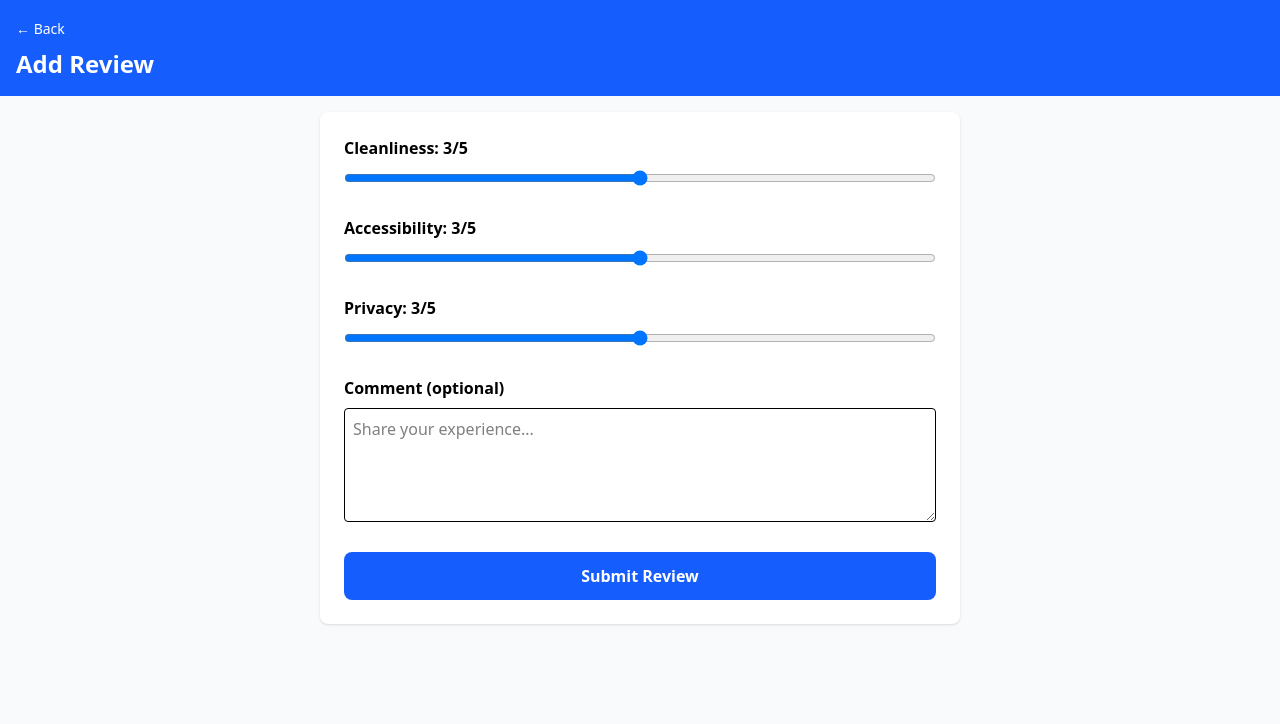
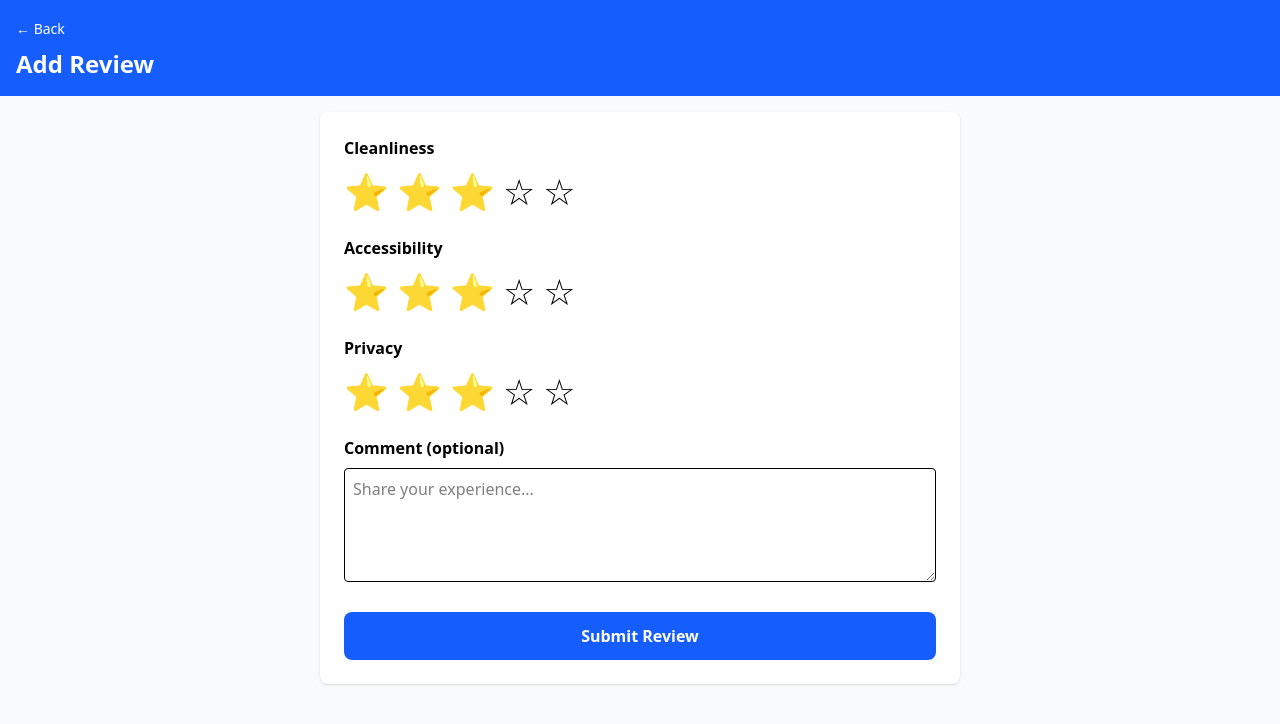
Before and after one commit to AntPad27/Brathroom_app, a Next.js app: page /bathroom/1/review in a window 1280 px wide. Shown: the top 724 px of the page. Built offline with nearby package versions, Linux system fonts and the light colour scheme; no server answers.

Commit message:
new star rateings

```diff
--- a/app/bathroom/[id]/review/page.js
+++ b/app/bathroom/[id]/review/page.js
@@ -43,6 +43,26 @@ export default function AddReview({ params }) {
     setSubmitting(false)
   }
 
+  const StarRating = ({ value, onChange, label }) => {
+    return (
+      <div className="mb-6">
+        <label className="block font-bold mb-3">{label}</label>
+        <div className="flex gap-2">
+          {[1, 2, 3, 4, 5].map((star) => (
+            <button
+              key={star}
+              type="button"
+              onClick={() => onChange(star)}
+              className="text-4xl transition-all hover:scale-110"
+            >
+              {star <= value ? '⭐' : '☆'}
+            </button>
+          ))}
+        </div>
+      </div>
+    )
+  }
+
   return (
     <div className="min-h-screen">
       <header className="bg-blue-600 text-white p-4">
@@ -54,49 +74,25 @@ export default function AddReview({ params }) {
         <form onSubmit={handleSubmit} className="bg-white p-6 rounded-lg shadow">
 
           {/* Cleanliness */}
-          <div className="mb-6">
-            <label className="block font-bold mb-2">
-              Cleanliness: {cleanliness}/5
-            </label>
-            <input
-              type="range"
-              min="1"
-              max="5"
+          <StarRating
             value={cleanliness}
-              onChange={(e) => setCleanliness(parseInt(e.target.value))}
-              className="w-full"
+            onChange={setCleanliness}
+            label="Cleanliness"
           />
-          </div>
 
           {/* Accessibility */}
-          <div className="mb-6">
-            <label className="block font-bold mb-2">
-              Accessibility: {accessibility}/5
-            </label>
-            <input
-              type="range"
-              min="1"
-              max="5"
+          <StarRating
             value={accessibility}
-              onChange={(e) => setAccessibility(parseInt(e.target.value))}
-              className="w-full"
+            onChange={setAccessibility}
+            label="Accessibility"
           />
-          </div>
 
           {/* Privacy */}
-          <div className="mb-6">
-            <label className="block font-bold mb-2">
-              Privacy: {privacy}/5
-            </label>
-            <input
-              type="range"
-              min="1"
-              max="5"
+          <StarRating
             value={privacy}
-              onChange={(e) => setPrivacy(parseInt(e.target.value))}
-              className="w-full"
+            onChange={setPrivacy}
+            label="Privacy"
           />
-          </div>
 
           {/* Comment */}
           <div className="mb-6">
```
Lines whose indentation alone changed are shown as unchanged.
